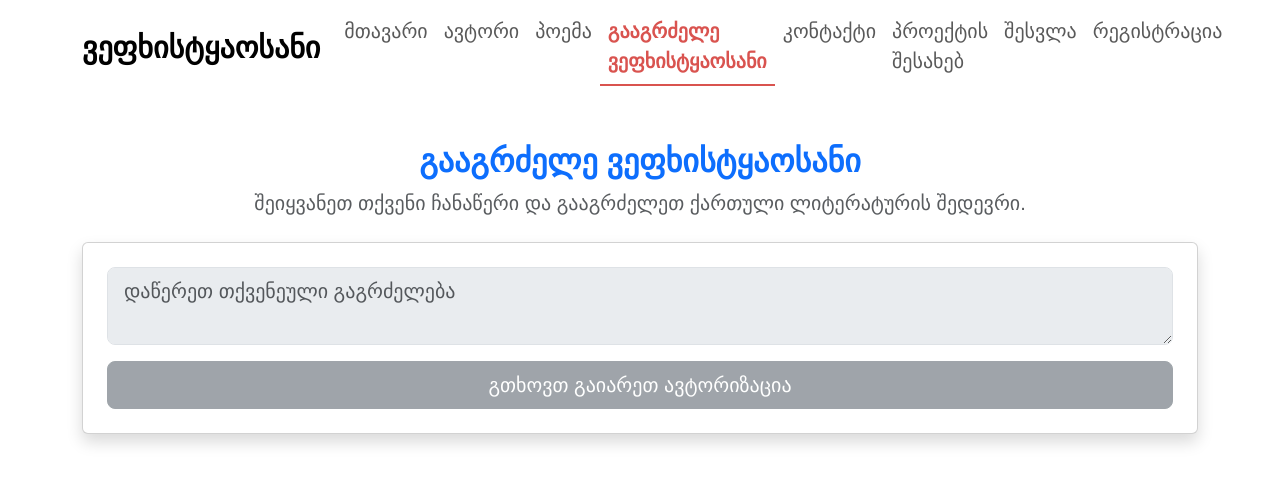
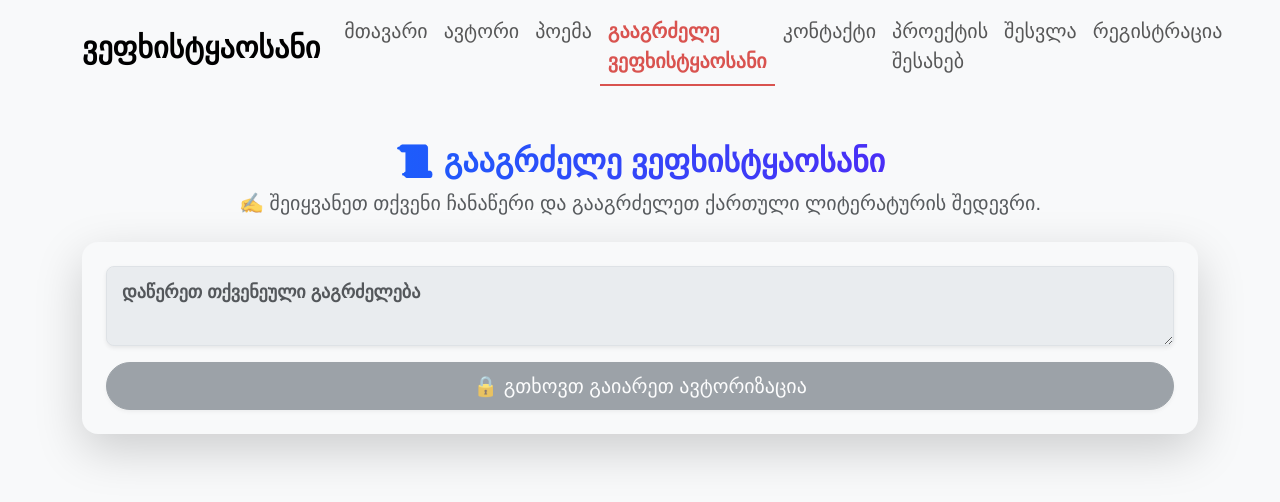
Before and after one commit to SANDRICKSON/VEFXISTUPDATED, a Flask app: page /update in a window 1280 px wide. Shown: the top 502 px of the page. Run offline with Flask 3, Linux system fonts and the light colour scheme; some web fonts are replaced.

Commit message:
Update update.html

```diff
--- a/templates/update.html
+++ b/templates/update.html
@@ -3,43 +3,54 @@
 
 <div class="container mt-5">
     <div class="text-center mb-4">
-        <h2 class="fw-bold text-primary">გააგრძელე ვეფხისტყაოსანი</h2>
-        <p class="text-muted">შეიყვანეთ თქვენი ჩანაწერი და გააგრძელეთ ქართული ლიტერატურის შედევრი.</p>
+        <h2 class="fw-bold text-gradient">📜 გააგრძელე ვეფხისტყაოსანი</h2>
+        <p class="text-muted fs-5">✍️ შეიყვანეთ თქვენი ჩანაწერი და გააგრძელეთ ქართული ლიტერატურის შედევრი.</p>
     </div>
 
-    <div class="card shadow p-4">
+    <div class="card shadow-lg border-0 rounded-4 p-4 bg-light">
         <form method="post">
             {{ form.hidden_tag() }}
 
             <div class="mb-3">
-                {{ form.message(class="form-control form-control-lg", placeholder=form.message.label.text, disabled=not current_user.is_authenticated) }}
+                {{ form.message(class="form-control form-control-lg rounded-3 shadow-sm", placeholder=form.message.label.text, disabled=not current_user.is_authenticated) }}
             </div>
 
             <div>
                 {% if current_user.is_authenticated %}
-                    <button class="btn btn-primary btn-lg w-100">გაგზავნა</button>
+                    <button class="btn btn-primary btn-lg w-100 rounded-pill shadow-sm">📨 გაგზავნა</button>
                 {% else %}
-                    <button class="btn btn-secondary btn-lg w-100" disabled>გთხოვთ გაიარეთ ავტორიზაცია</button>
+                    <button class="btn btn-secondary btn-lg w-100 rounded-pill shadow-sm" disabled>🔒 გთხოვთ გაიარეთ ავტორიზაცია</button>
                 {% endif %}
             </div>
         </form>
     </div>
 </div>
+
 <style>
-    p{
-        font-family: "BPG Classic Medium", sans-serif;
-        font-size: 20px;
+    body {
+        background: #f8f9fa;
     }
-    h2{
+    .text-gradient {
+        background: linear-gradient(90deg, #007bff, #6610f2);
+        -webkit-background-clip: text;
+        -webkit-text-fill-color: transparent;
+    }
+    p, h2, label, ::placeholder, .btn {
         font-family: "BPG Classic Medium", sans-serif;
     }
-    label, ::placeholder {
-        font-family: "BPG Classic Medium", sans-serif;
-            font-size: 20px;
+    .btn-primary {
+        background: linear-gradient(90deg, #007bff, #0056b3);
+        border: none;
+        transition: 0.3s;
     }
-    .btn{
-        font-family: "BPG Classic Medium", sans-serif;
-            font-size: 20px;
+    .btn-primary:hover {
+        background: linear-gradient(90deg, #0056b3, #007bff);
+    }
+    .form-control {
+        font-weight: bold;
+        padding: 12px 15px;
+        font-size: 18px;
     }
 </style>
+
 {% endblock %}
```
